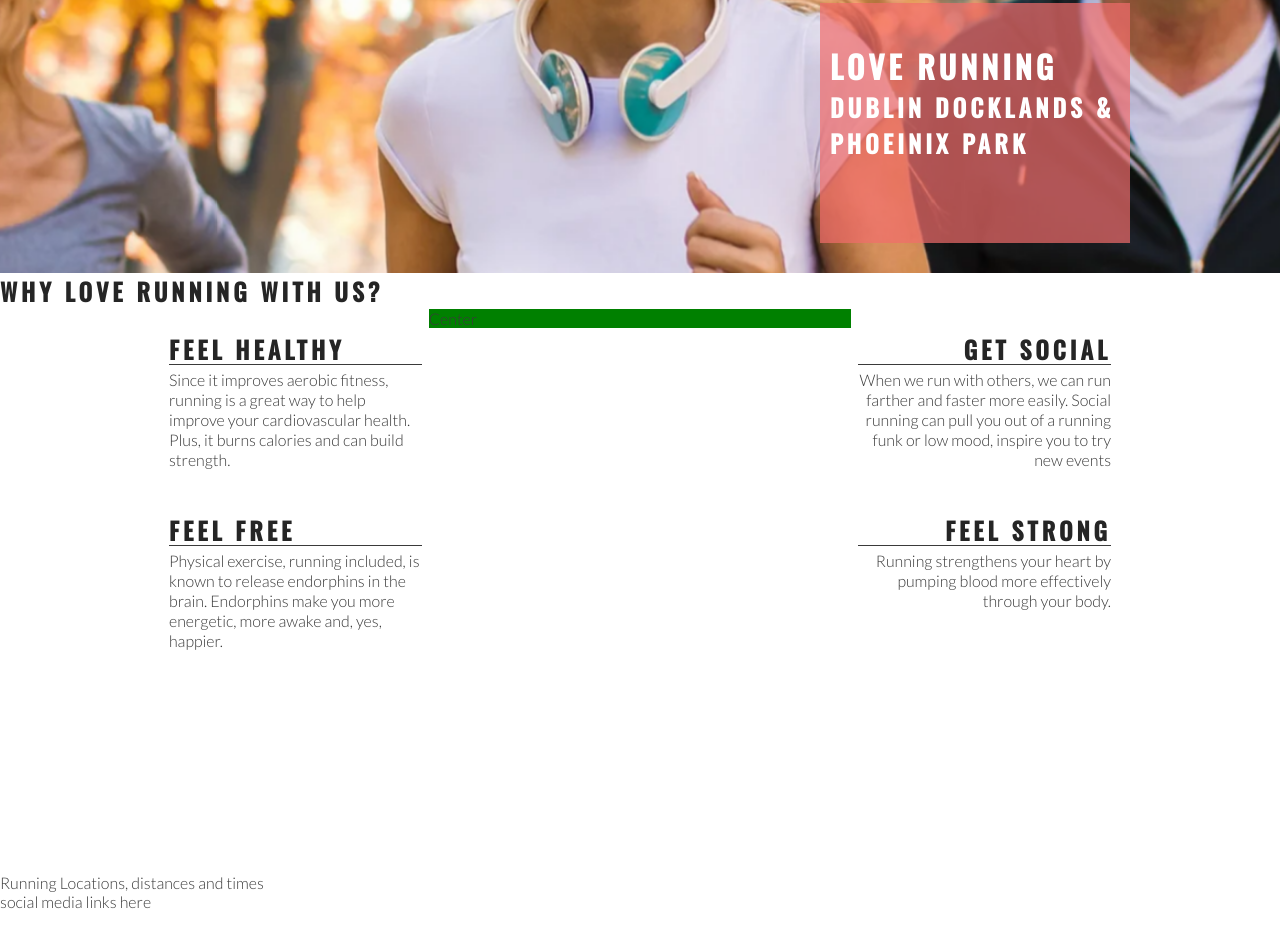
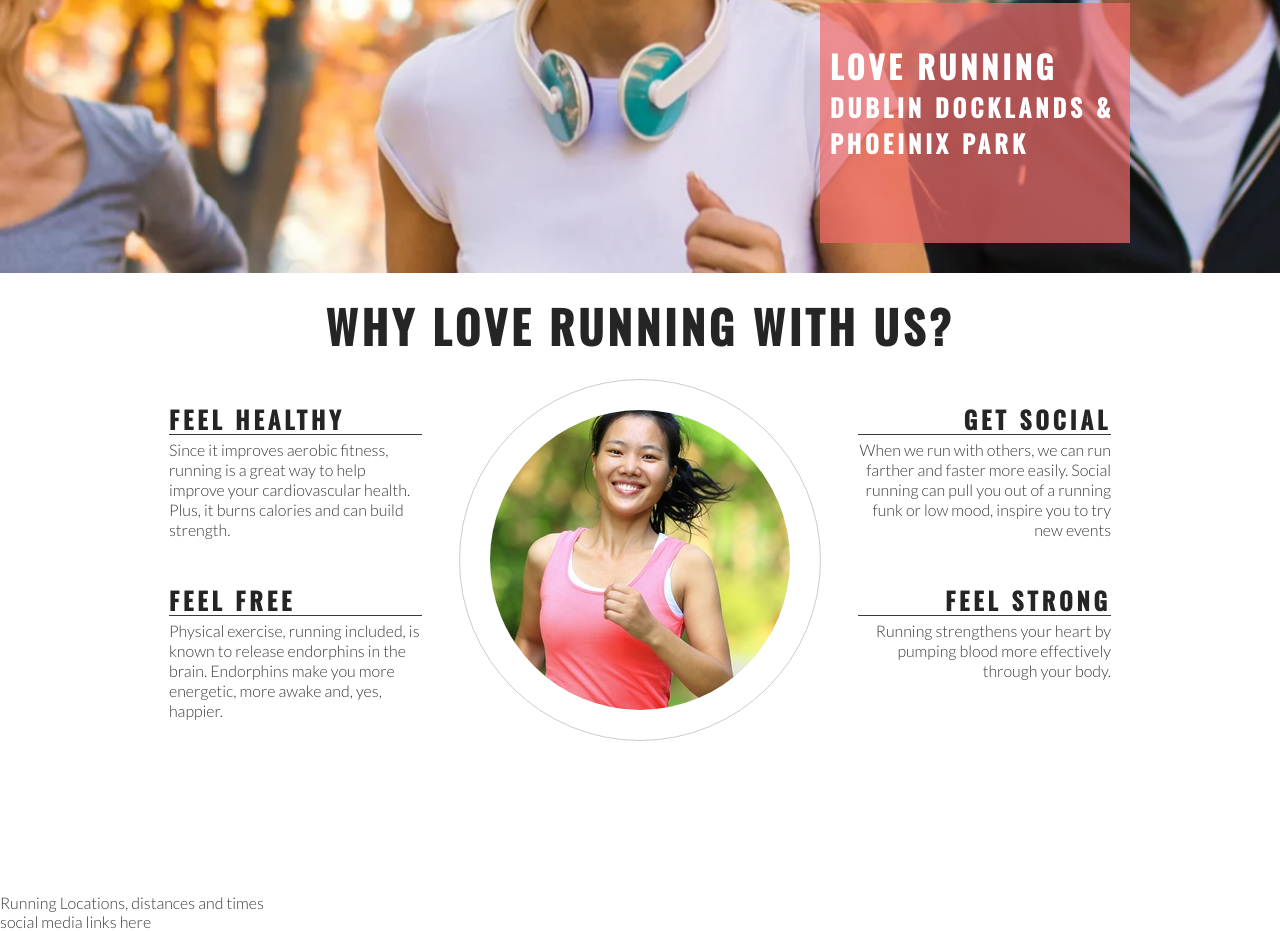
Before and after one commit to Stuartpkd/love-running, a plain HTML site: page index.html in a window 1280 px wide. Shown: the part 402-1333 px from the top of the page. Drawn offline with nearby package versions, Linux system fonts and the light colour scheme.

Commit message:
Add club ethos and image to center section

```diff
--- a/assets/CSS/style.css
+++ b/assets/CSS/style.css
@@ -155,7 +155,7 @@ ul {
 #center-about {
     width: 33%;
     margin: 0 auto;
-    background-color: green;
+
 }
 
 hr {
@@ -189,3 +189,27 @@ hr {
 .right-about-heading p {
     text-align: right;
 }
+
+#welcome {
+    text-align: center;
+    margin: 20px 0;
+    font-size: 280%;
+}
+
+#circle-container {
+    width: 300px;
+    height: 300px;
+    padding: 30px;
+    border-style: solid;
+    border-color: #ccc;
+    border-width: 1px;
+    border-radius: 50%;
+    margin: 0 auto;
+
+}
+
+#circle-cover-bg {
+    background: url(../images/ethos-center-image.jpeg) no-repeat center center;
+    height: 100%;
+    border-radius: 50%;
+}
--- a/index.html
+++ b/index.html
@@ -43,7 +43,7 @@
         </div>
     </section>
     <section id="club-ethos">
-        <h1>Why love running with us?</h1>
+        <h2 id="welcome">Why love running with us?</h2>
         <div id="left-about">
             <div class="left-about-heading">
                 <h2>Feel Healthy</h2>
@@ -82,7 +82,13 @@
                 </p>
             </div>
         </div>
-        <div id="center-about">Center</div>
+        <div id="center-about">
+            <div id="circle-container">
+                <div id="circle-cover-bg">
+
+                </div>
+            </div>
+        </div>
     </section>
     <section>
         Running Locations, distances and times
```
Also changed, not shown: assets/images/ethos-center-image.jpeg (added).
